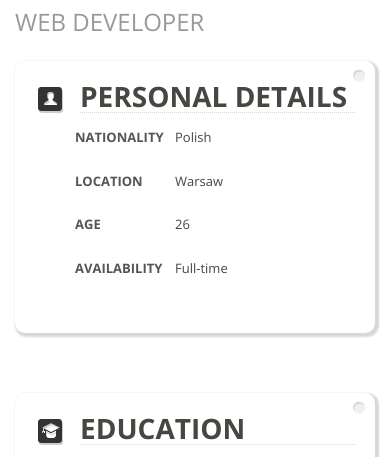
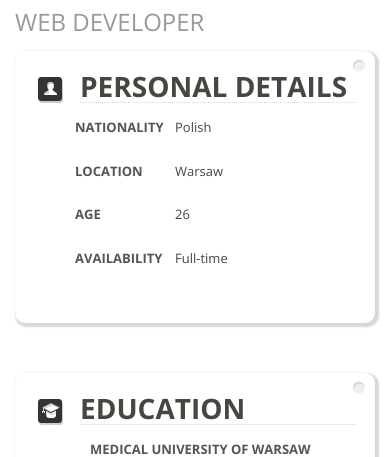
Before and after one commit to koleksiuk20/MyPortfolio, a website: page index.html in a window 390 px wide. Shown: the part 601-1058 px from the top of the page. Drawn offline with nearby package versions, Linux system fonts and the light colour scheme.

Commit message:
fix column margins in about section

```diff
--- a/source/home.less
+++ b/source/home.less
@@ -16,9 +16,6 @@
     }
   }
   font-family: @font-family-sans-serif;
-  .col-xs-12, .col-md-4 {
-    margin-bottom: 10px;
-  }
   .main-box, h4, span {
     .upper;
     font-weight: bold;
```
Also changed, not shown: css/style.css.
